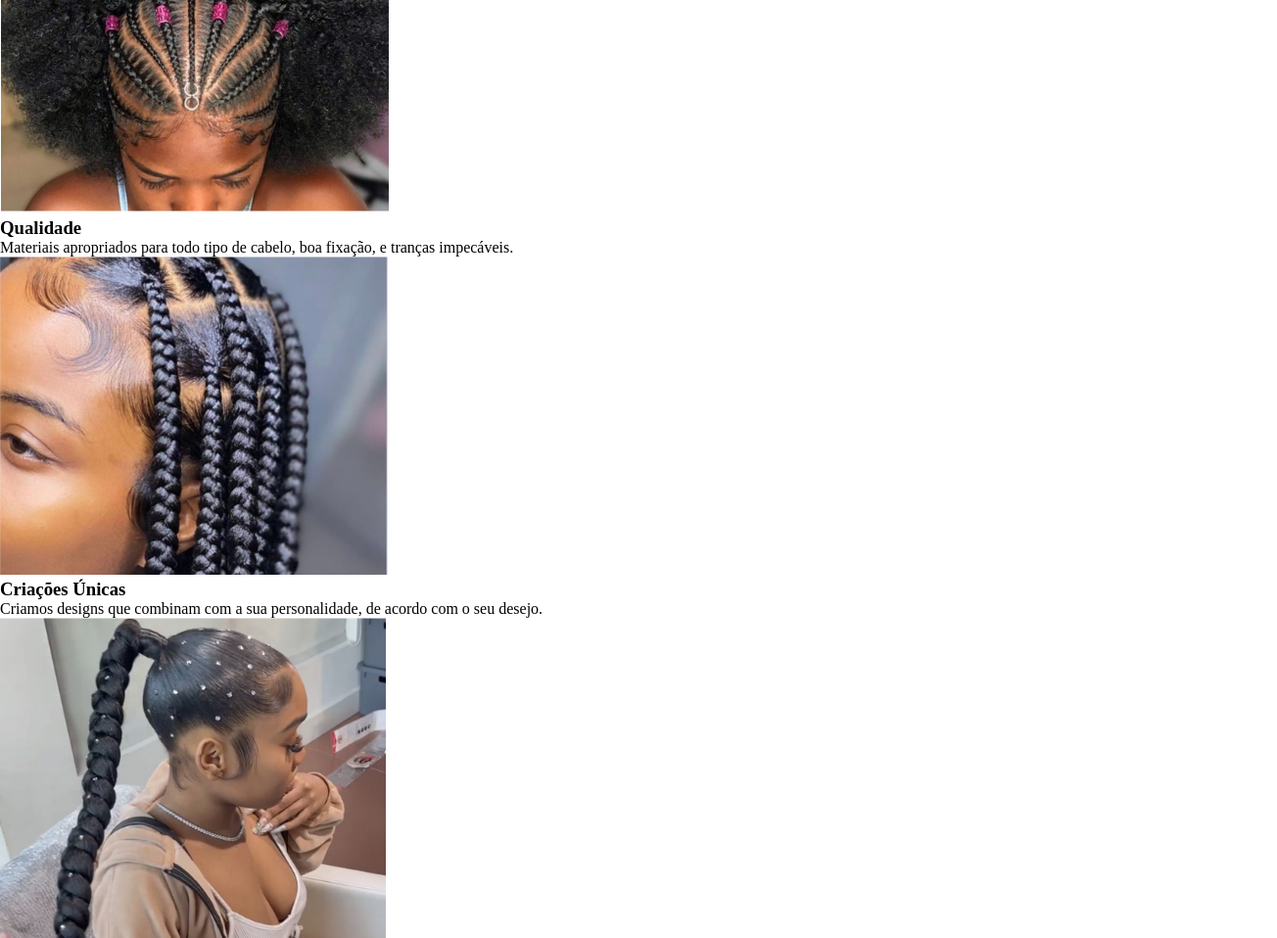
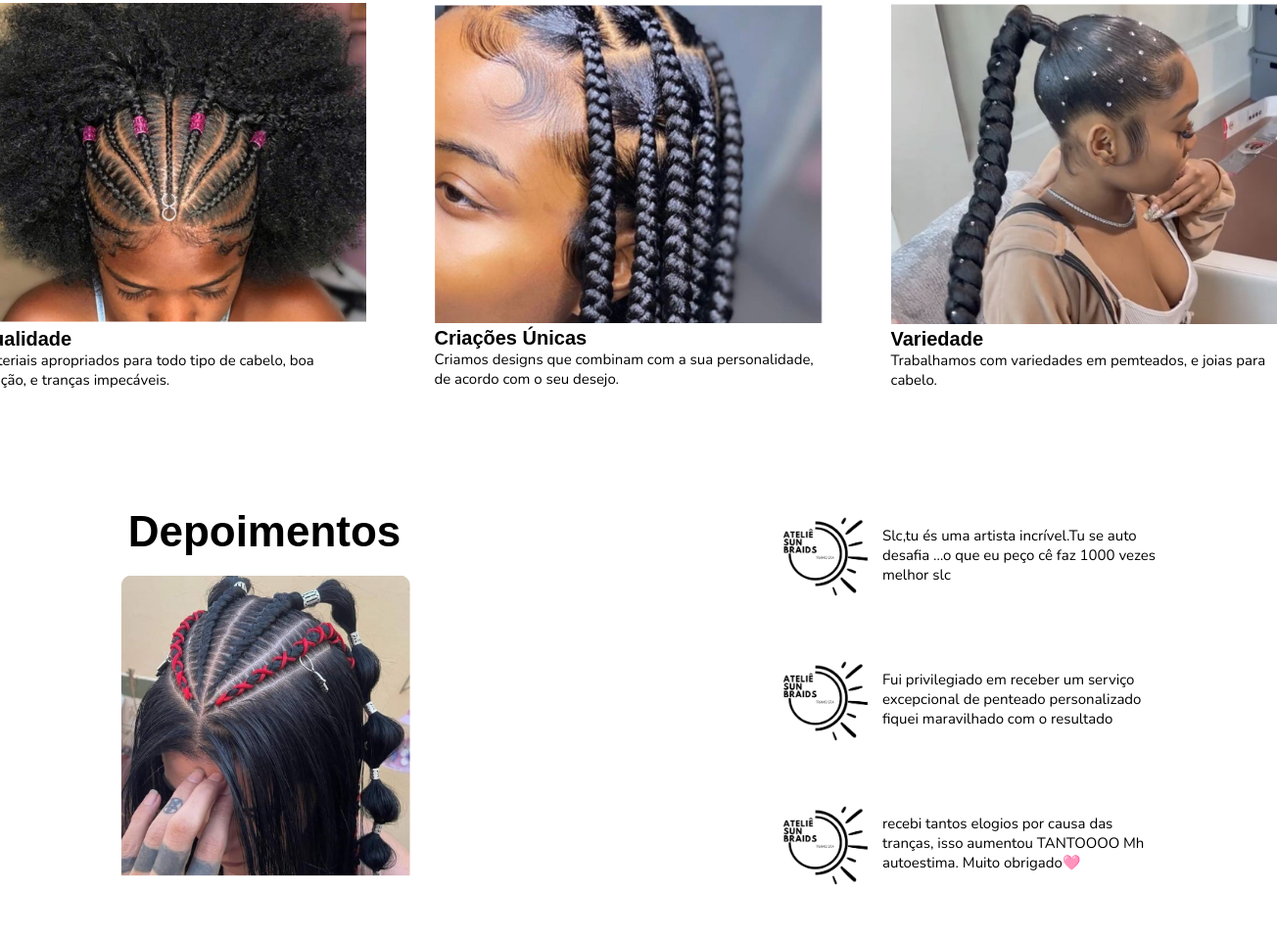
Before and after one commit to Anna-hub19/atelieSunBraids-Aracaju-SE, a plain HTML site: page index.html in a window 1280 px wide. Shown: the part 1928-2886 px from the top of the page at 98% size, 1304 px wide, since content can reach past the window. Drawn offline with nearby package versions, Linux system fonts and the light colour scheme; a web font is replaced by a local one.

Commit message:
style das paginas

```diff
--- a/index.html
+++ b/index.html
@@ -36,45 +36,46 @@
      <div class="div-ofertas">
       <div>
         <img src="./imagens/Features.png" alt="">
-        <h3>Qualidade</h3>
-        <p>Materiais apropriados para todo tipo de cabelo, boa fixação,  e tranças impecáveis.</p>
+        <h3 class="sub-titulo-ofertas">Qualidade</h3>
+        <p class="paragrafo-ofertas">Materiais apropriados para todo tipo de cabelo, boa fixação,  e tranças impecáveis.</p>
       </div>
       <div>
         <img src="./imagens/Features2.png" alt="">
-        <h3>Criações Únicas</h3>
-        <p>Criamos designs que combinam
+        <h3 class="sub-titulo-ofertas">Criações Únicas</h3>
+        <p class="paragrafo-ofertas">Criamos designs que combinam
             com a sua personalidade, de acordo com o seu desejo.</p>
       </div>
       <div>
         <img src="./imagens/Features3.png" alt="">
-        <h3>Variedade </h3>
-        <p>Trabalhamos com variedades em pemteados, e joias para cabelo.</p>
+        <h3 class="sub-titulo-ofertas">Variedade </h3>
+        <p class="paragrafo-ofertas">Trabalhamos com variedades em pemteados, e joias para cabelo.</p>
       </div>
      </div>
     </section>
     <section class="depoimentos">
-      <div>
-        <h2>Depoimentos</h2>
-        <img  src="./imagens/Reviews.png" alt="">
+      <div class="div1-depoimentos">
+        <h2 class="titulo-depoimentos">Depoimentos</h2>
+        <img  class="img2-depoimentos" src="./imagens/Reviews.png" alt="">
       </div>
-      <div>
-        <div>
+      <div class="div3-depoimentos">
+        <div class="div2-depoimentos">
             <img class="img-depoimentos" src="./imagens/logo.png" alt="">
-            <p>Slc,tu és uma artista incrível.Tu se auto desafia …o que eu peço cê faz 1000 vezes melhor slc</p>
+            <p class="paragrafo-depoimentos">Slc,tu és uma artista incrível.Tu se auto <br> desafia …o que eu peço cê faz 1000 vezes <br> melhor slc</p>
         </div>
-        <div>
+        <div class="div2-depoimentos">
             <img class="img-depoimentos" src="./imagens/logo.png" alt="">
-            <p>Fui privilegiado em receber um serviço excepcional de penteado personalizado fiquei maravilhado com o resultado</p>
+            <p class="paragrafo-depoimentos">Fui privilegiado em receber um serviço <br> excepcional de penteado personalizado <br> fiquei maravilhado com o resultado</p>
         </div>
-        <div>
+        <div class="div2-depoimentos">
             <img class="img-depoimentos" src="./imagens/logo.png" alt="">
-            <p>recebi tantos elogios por causa das tranças, isso aumentou TANTOOOO Mh autoestima. Muito obrigado🩷</p>
+            <p class="paragrafo-depoimentos">recebi tantos elogios por causa das <br> tranças, isso aumentou TANTOOOO Mh <br> autoestima. Muito obrigado🩷</p>
         </div>
       </div>
     </section>
     </main>
-    <footer>
-        <section id="contato">
+    <footer class="rodape">
+        <section class="contato">
+          <div>
             <h1>Agende seu horário </h1>
             <div>
                 <h3>E-mail</h3>
@@ -88,9 +89,10 @@
                 <h3>Redes sociais </h3>
                 <a href="https://instagram.com/ateliesunbraids" target="_blank">@ateliesunbraids</a>
             </div>
-        </section>
-        <section>
+          </div>
+          <div>
             <img src="./imagens/logo.png" alt="">
+          </div>
         </section>
     </footer>
 </body>
--- a/style.css
+++ b/style.css
@@ -77,3 +77,64 @@
     width: 100%;
     height: 100%;
 }
+.div-ofertas{
+    display: flex;
+    justify-content: center;
+    align-items: center;
+    padding: 20px;
+    margin: 40px 50px 40px 50px;
+    gap: 70px;
+}
+.titulo-ofertas{
+    padding: 20px;
+    font-family: "Ojuju", sans-serif;
+    font-size: 35px;
+}
+.sub-titulo-ofertas{
+    font-family: "Ojuju", sans-serif;
+    font-size: 20px;
+}
+.paragrafo-ofertas{
+    font-family: "Nunito", sans-serif;
+    font-size: 15px;
+}
+.img-depoimentos{
+    width: 100px;
+}
+.depoimentos{
+    display: flex;
+    justify-content: space-between;
+    margin: 100px;
+}
+.img2-depoimentos{
+    margin: 20px;
+    width: 300px;
+}
+.div1-depoimentos{
+    display: flex;
+    flex-direction: column;
+    align-items: center;
+}
+
+.div2-depoimentos{
+    display: flex;
+    gap: 10px;
+    align-items: center;
+}
+.div3-depoimentos{
+    display: flex;
+    flex-direction: column;
+    gap: 50px;
+}
+.titulo-depoimentos{
+    font-family: "Ojuju", sans-serif;
+    font-size: 44px;
+}
+.paragrafo-depoimentos{
+    font-family: "Nunito", sans-serif;
+    font-size: 15px;
+}
+.contato{
+    display: flex;
+    justify-content: space-between;
+}
```
